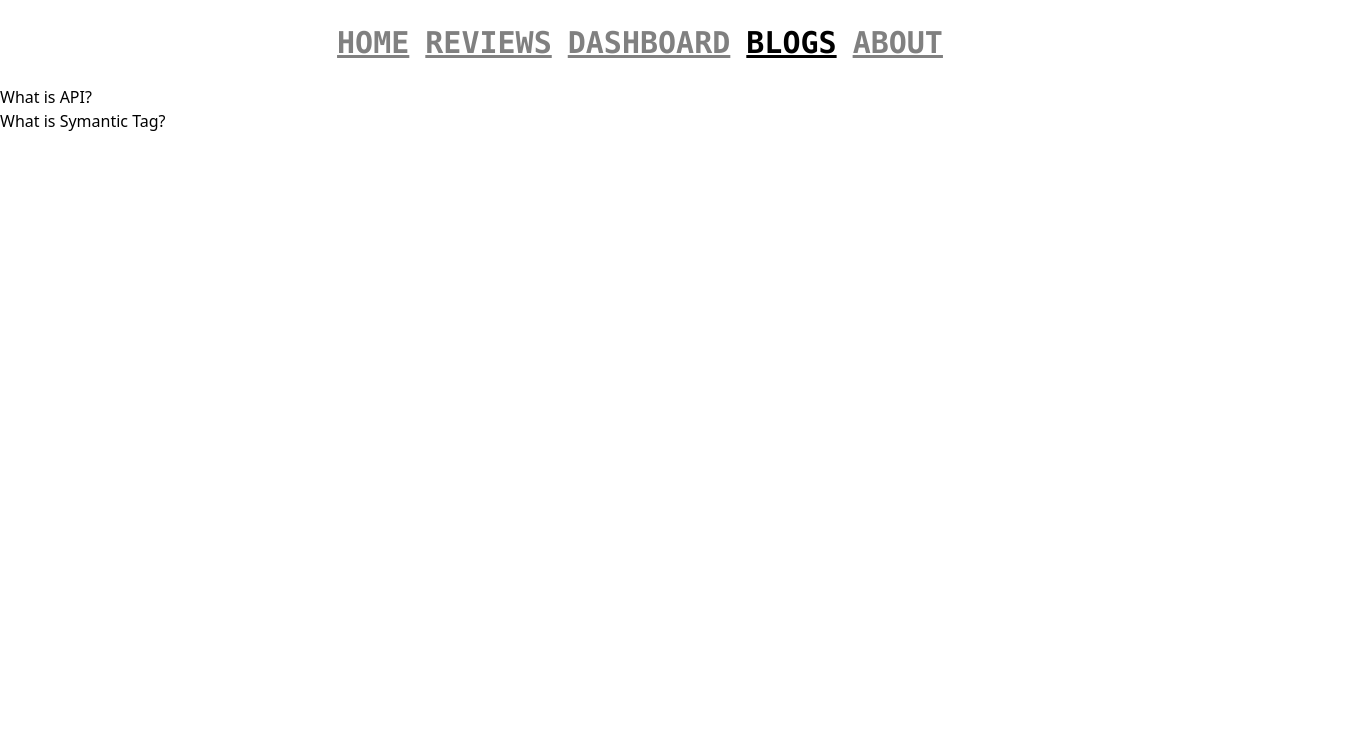
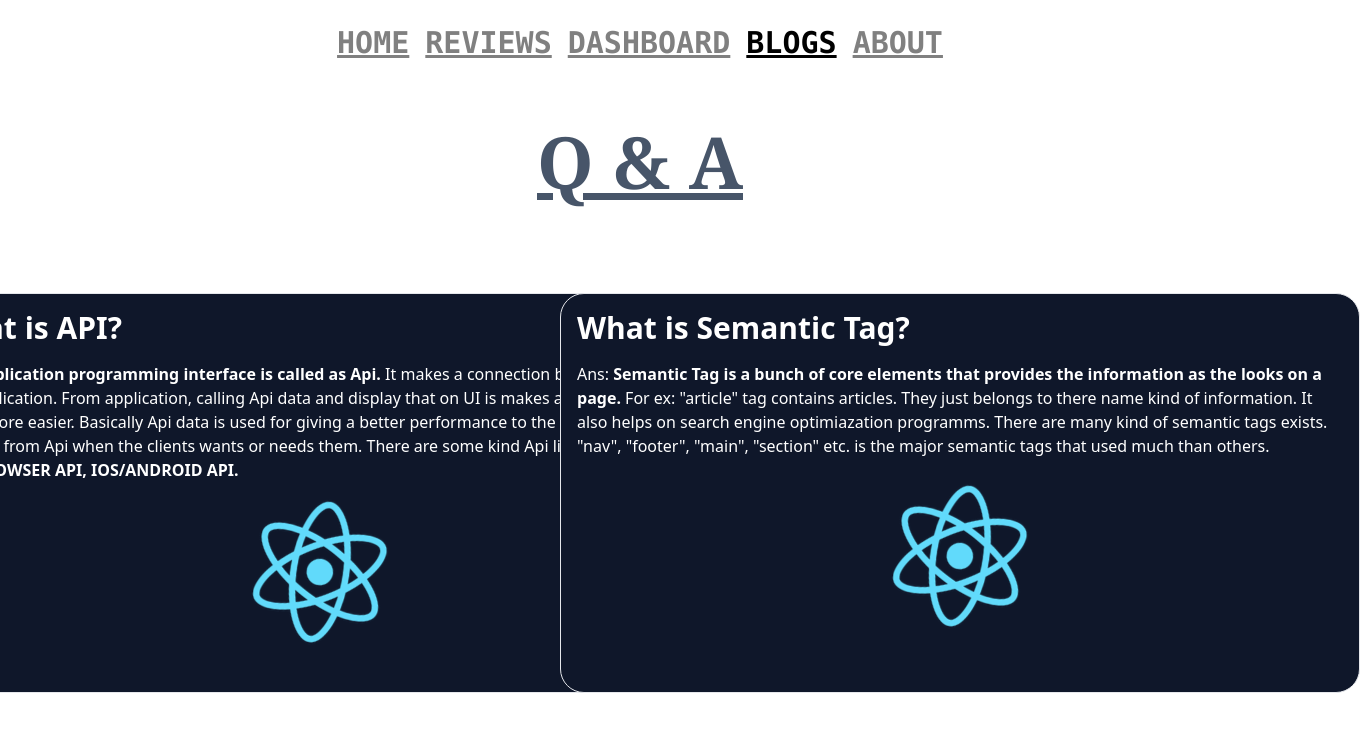
Before and after one commit to mahfuz47/Computer-review-app, a React (Create React App) app: page /blogs in a window 1280 px wide. Shown: the top 732 px of the page, 1360 px wide, since content can reach past the window. Built offline with nearby package versions, Linux system fonts and the light colour scheme.

Commit message:
blogs and about section added

```diff
--- a/src/component/About/About.js
+++ b/src/component/About/About.js
@@ -1,11 +1,26 @@
-import React from 'react';
+import React, { useState } from "react";
+import { useSpring, animated } from "react-spring";
 
 const About = () => {
-    return (
-        <div>
-            <h2>this is about</h2>
-        </div>
-    );
+  const [flip, set] = useState(false);
+  const props = useSpring({
+    to: { opacity: 1 },
+    from: { opacity: 0 },
+    reset: true,
+    reverse: flip,
+    delay: 0,
+    onRest: () => set(!flip),
+  });
+  return (
+    <div>
+      <animated.div
+        className="text-5xl font-mono font-extrabold text-center my-16 py-10 text-indigo-500"
+        style={props}
+      >
+        ABOUT IS ON README FILE
+      </animated.div>
+    </div>
+  );
 };
 
 export default About;
--- /dev/null
+++ b/src/component/Blogs/Blogs.css
@@ -0,0 +1,29 @@
+.answer-section {
+  height: 400px;
+  width: 800px;
+  transition: transform 0.3s ease, background-color 0.5s ease;
+}
+.answer-section:hover {
+  transform: scale(1.01);
+  background-color: #080808;
+}
+.App-logo {
+  width: 180px;
+  height: 180px;
+  padding: 1em;
+  pointer-events: none;
+}
+
+@media (prefers-reduced-motion: no-preference) {
+  .App-logo {
+    animation: App-logo-spin infinite 20s linear;
+  }
+}
+@keyframes App-logo-spin {
+  from {
+    transform: rotate(0deg);
+  }
+  to {
+    transform: rotate(360deg);
+  }
+}
--- a/src/component/Blogs/Blogs.js
+++ b/src/component/Blogs/Blogs.js
@@ -1,16 +1,46 @@
 import React from 'react';
+import "./Blogs.css"
 
 const Blogs = () => {
     return (
-        <div>
-            <div className="answer-section">
-                <h3>What is API?</h3>
+      <div>
+          <h1 className='text-center text-7xl font-extrabold text-slate-600 mt-10 underline font-serif'>Q & A</h1>
+        <div className="grid grid-cols-2 justify-items-center my-12 py-12">
+          <div className="answer-section border rounded-3xl bg-slate-900 text-white p-4">
+            <h3 className="text-3xl font-semibold">What is API?</h3>
+            <p className="mt-4">
+              Ans: <b>Application programming interface is called as Api.</b> It
+              makes a connection between server and application. From
+              application, calling Api data and display that on UI is makes a
+              developer's work much more easier. Basically Api data is used for
+              giving a better performance to the client and provide the data
+              from Api when the clients wants or needs them. There are some kind
+              Api like <b>REST API, SOAP API, BROWSER API, IOS/ANDROID API.</b>{" "}
+            </p>
+            <div className="grid justify-items-center">
+              <img className="App-logo" src={require("./logo192.png")} alt="" />
             </div>
-            <div className="answer-section">
-                 <h3>What is Symantic Tag?</h3>
-                 </div>
-            <div className="answer-section"></div>
+          </div>
+          <div className="answer-section border rounded-3xl bg-slate-900 text-white p-4">
+            <h3 className="text-3xl font-semibold">What is Semantic Tag?</h3>
+            <p className="mt-4">
+              Ans:{" "}
+              <b>
+                Semantic Tag is a bunch of core elements that provides the
+                information as the looks on a page.{" "}
+              </b>{" "}
+              For ex: "article" tag contains articles. They just belongs to
+              there name kind of information. It also helps on search engine
+              optimiazation programms. There are many kind of semantic tags
+              exists. "nav", "footer", "main", "section" etc. is the major
+              semantic tags that used much than others.
+            </p>
+            <div className="grid justify-items-center p-2">
+              <img className="App-logo" src={require("./logo192.png")} alt="" />
+            </div>
+          </div>
         </div>
+      </div>
     );
 };
 
--- a/src/component/PageNotFoud/PageNotFound.js
+++ b/src/component/PageNotFoud/PageNotFound.js
@@ -8,7 +8,7 @@ const PageNotFound = () => {
       from: { opacity: 0 },
       reset: true,
       reverse: flip,
-      delay: 200,
+      delay: 0,
       onRest: () => set(!flip),
     });
 
@@ -21,9 +21,9 @@ const PageNotFound = () => {
           EI PAGE DUNIAY NAI
         </animated.div>
 
-        <div>
-          <img className="w-100" src={require("./404-image.jpg")} alt="" />
-        </div>
+
+          <img className="w-3/5" src={require("./404-image.jpg")} alt="" />
+
       </div>
     );
 };
```
Also changed, not shown: src/component/Blogs/logo192.png (renamed from public/logo192.png).
